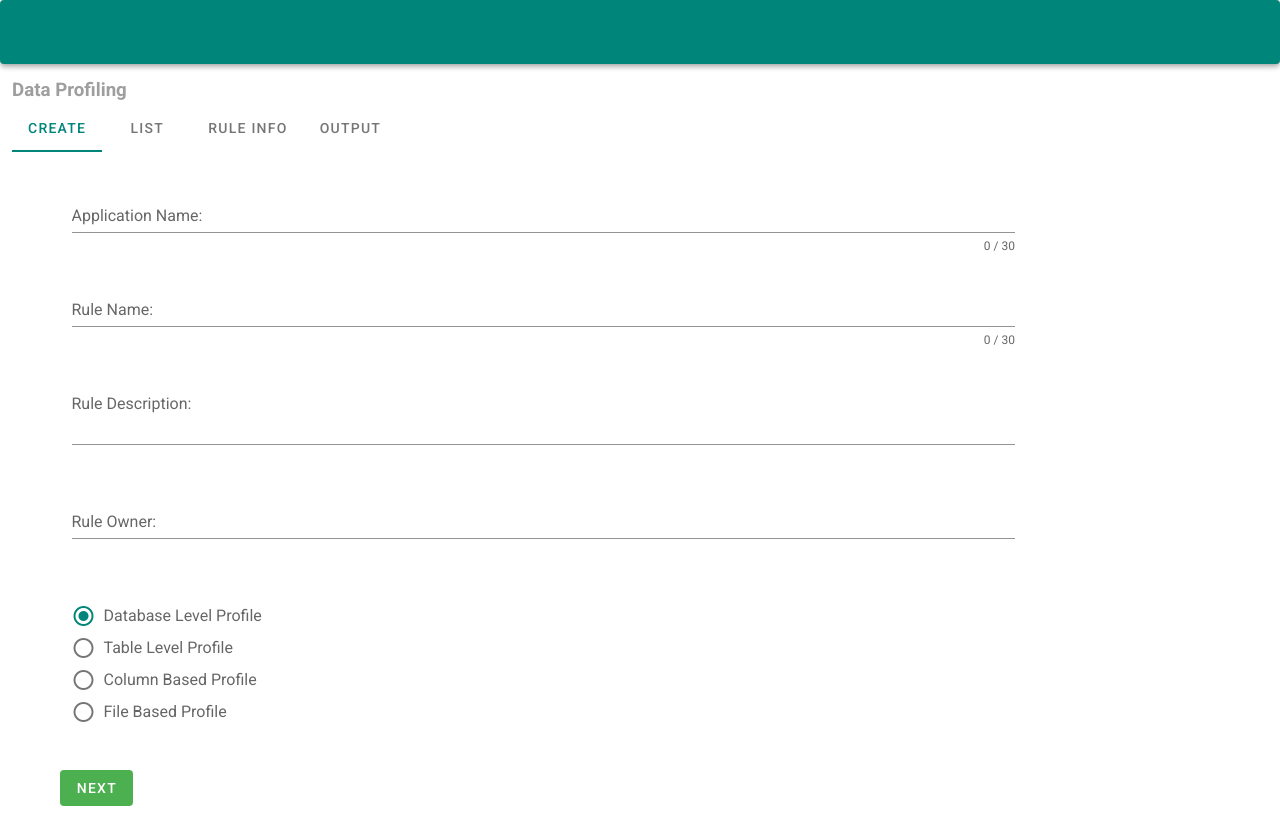
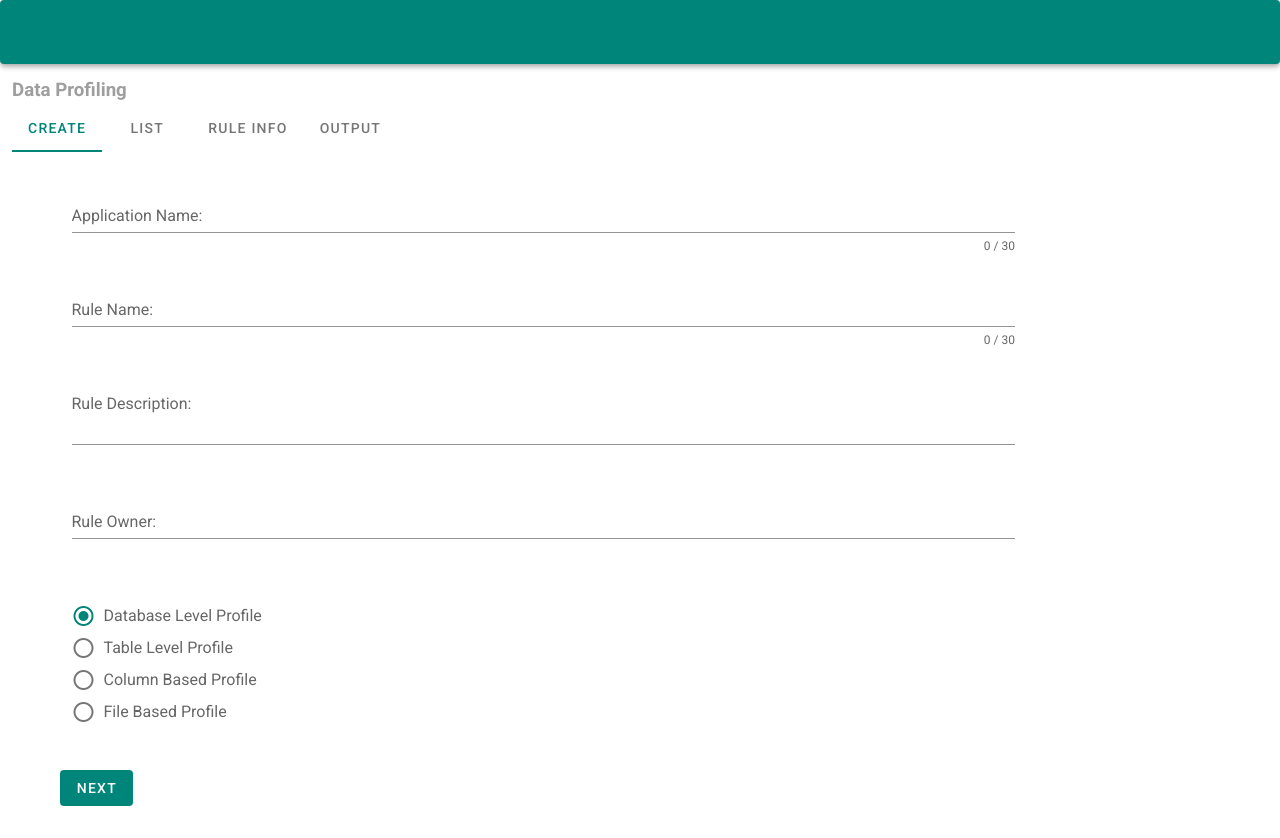
Before and after one commit to gajananpojage/DATARepo, a Vue app in the folder DineAppClient/: page /profiling in a window 1280 px wide. Built offline with nearby package versions, Linux system fonts and the light colour scheme; what vue-sweetalert2, vuetify-datetime-picker would draw is missing.

Commit message:
Update CreateProfile.vue

```diff
--- a/DineAppClient/src/components/Profile/CreateProfile.vue
+++ b/DineAppClient/src/components/Profile/CreateProfile.vue
@@ -61,7 +61,7 @@
             </v-col>
           </v-row>
           <v-row>
-            <v-btn text @click="getNextView" class="success mx-0 mt-3"
+            <v-btn text @click="getNextView" class="bg-color text-white mx-0 mt-3"
               >Next</v-btn
             ></v-row
           >
@@ -84,7 +84,7 @@
                 >Test</v-btn
               ><v-snackbar v-model="snackbar">
                 {{ connectionText }}
-                <v-btn color="green" text @click="snackbar = false">
+                <v-btn color="yellow" text @click="snackbar = false">
                   Close
                 </v-btn>
               </v-snackbar>
```
